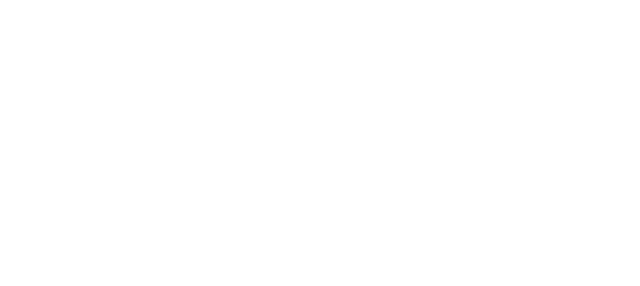
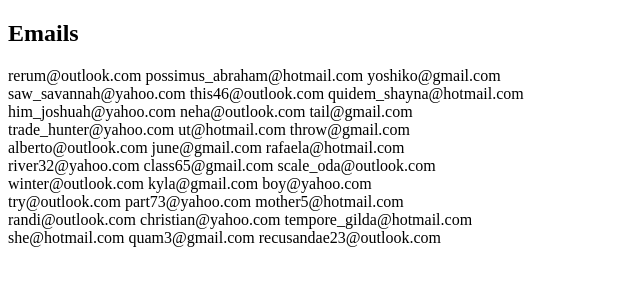
Before and after one commit to lindseysatterfield/spam-array-practice, a plain HTML site: page index.html in a window 1280 px wide. Shown: the whole page, without its empty margins (0-640 px from the left). Drawn offline with Linux system fonts and the light colour scheme.

Commit message:
used a loop to get customer emails

```diff
--- a/index.html
+++ b/index.html
@@ -7,6 +7,7 @@
     <title>Array Practice</title>
   </head>
   <body>
+    <div id="customer-emails"></div>
     <script src="main.js"></script>
   </body>
 </html>
--- a/main.js
+++ b/main.js
@@ -0,0 +1,209 @@
+let customers = [
+  {
+    location: {
+      street: 'Old York Road',
+      state: 'Delaware',
+      country: 'Qatar',
+      city: 'Irma',
+    },
+    last_name: 'Herzog',
+    job: {
+      position: 'Senior Intranet Assistant',
+      phone_number: '1-035-577-1574',
+      department: 'sales',
+      company: 'Ganjazamlux',
+    },
+    first_name: 'Johnson',
+    contacts: {
+      mobile: '102.596.5226',
+      email: ['rerum@outlook.com', 'possimus_abraham@hotmail.com', 'yoshiko@gmail.com'],
+    },
+  },
+  {
+    location: {
+      street: 'Maple Street',
+      state: 'Wyoming',
+      country: 'Uzbekistan',
+      city: 'Ortonville',
+    },
+    last_name: 'Stehr',
+    job: {
+      position: 'Dynamic Quality Administrator',
+      phone_number: '555.173.9685',
+      department: 'customer service support',
+      company: 'Hating',
+    },
+    first_name: 'Rogelio',
+    contacts: {
+      mobile: '1-746-406-3132',
+      email: ['saw_savannah@yahoo.com', 'this46@outlook.com', 'quidem_shayna@hotmail.com'],
+    },
+  },
+  {
+    location: {
+      street: 'Cleveland Avenue',
+      state: 'South Carolina',
+      country: 'Lebanon',
+      city: 'New Salem',
+    },
+    last_name: 'McDermott',
+    job: {
+      position: 'Human Research Architect',
+      phone_number: '1-120-949-9685',
+      department: 'accounting',
+      company: 'Keyzazim',
+    },
+    first_name: 'Herbert',
+    contacts: {
+      mobile: '705.404.8808',
+      email: ['him_joshuah@yahoo.com', 'neha@outlook.com', 'tail@gmail.com'],
+    },
+  },
+  {
+    location: {
+      street: 'Route 30',
+      state: 'Pennsylvania',
+      country: 'Nauru',
+      city: 'Brocton',
+    },
+    last_name: 'Buckridge',
+    job: {
+      position: 'National Usability Technician',
+      phone_number: '215.951.1943',
+      department: 'research and development',
+      company: 'Dongsolofind',
+    },
+    first_name: 'Keagan',
+    contacts: {
+      mobile: '665.835.9595',
+      email: ['trade_hunter@yahoo.com', 'ut@hotmail.com', 'throw@gmail.com'],
+    },
+  },
+  {
+    location: {
+      street: 'Arch Street',
+      state: 'Illinois',
+      country: 'Guam',
+      city: 'Stroud',
+    },
+    last_name: 'Barton',
+    job: {
+      position: 'Dynamic Directives Analyst',
+      phone_number: '1-069-596-0831 x15766',
+      department: 'operations',
+      company: 'Zoomruntam',
+    },
+    first_name: 'Kenton',
+    contacts: {
+      mobile: '(972) 219-3017',
+      email: ['alberto@outlook.com', 'june@gmail.com', 'rafaela@hotmail.com'],
+    },
+  },
+  {
+    location: {
+      street: 'Race Street',
+      state: 'Nebraska',
+      country: 'Republic of Saudi Arabia',
+      city: 'Guelph',
+    },
+    last_name: 'Mitchell',
+    job: {
+      position: 'Principal Implementation Specialist',
+      phone_number: '713-818-2034 x23626',
+      department: 'IT support',
+      company: 'Hot-tom',
+    },
+    first_name: 'Hattie',
+    contacts: {
+      mobile: '(144) 533-6049',
+      email: ['river32@yahoo.com', 'class65@gmail.com', 'scale_oda@outlook.com'],
+    },
+  },
+  {
+    location: {
+      street: 'Prospect Avenue',
+      state: 'Massachusetts',
+      country: 'Fiji',
+      city: 'Hachita',
+    },
+    last_name: 'Rohan',
+    job: {
+      position: 'Customer Identity Producer',
+      phone_number: '110-592-6773 x3160',
+      department: 'production',
+      company: 'Zapware',
+    },
+    first_name: 'Clotilde',
+    contacts: {
+      mobile: '005.981.1039',
+      email: ['winter@outlook.com', 'kyla@gmail.com', 'boy@yahoo.com'],
+    },
+  },
+  {
+    location: {
+      street: 'Lexington Court',
+      state: 'Georgia',
+      country: 'Tokelau',
+      city: 'Blackwater',
+    },
+    last_name: 'Kuphal',
+    job: {
+      position: 'Direct Division Executive',
+      phone_number: '(763) 900-2576 x943',
+      department: 'operations',
+      company: 'Inchdonin',
+    },
+    first_name: 'Marcelle',
+    contacts: {
+      mobile: '1-511-518-7079',
+      email: ['try@outlook.com', 'part73@yahoo.com', 'mother5@hotmail.com'],
+    },
+  },
+  {
+    location: {
+      street: 'Cobblestone Court',
+      state: 'Minnesota',
+      country: 'Saint Helena, Ascension and Tristan da Cunha',
+      city: 'North Stonington',
+    },
+    last_name: 'Thompson',
+    job: {
+      position: 'Product Response Facilitator',
+      phone_number: '(948) 430-6348 x4290',
+      department: 'communication',
+      company: 'Goldcare',
+    },
+    first_name: 'Briana',
+    contacts: {
+      mobile: '714-922-9557',
+      email: ['randi@outlook.com', 'christian@yahoo.com', 'tempore_gilda@hotmail.com'],
+    },
+  },
+  {
+    location: {
+      street: 'Mill Street',
+      state: 'Kentucky',
+      country: 'Ireland',
+      city: 'Crystal',
+    },
+    last_name: 'Weimann',
+    job: {
+      position: 'Future Web Representative',
+      phone_number: '693-204-7849 x4251',
+      department: 'legal',
+      company: 'K-touch',
+    },
+    first_name: 'Brittany',
+    contacts: {
+      mobile: '1-327-084-4643',
+      email: ['she@hotmail.com', 'quam3@gmail.com', 'recusandae23@outlook.com'],
+    },
+  },
+];
+
+const outEl = document.querySelector('#customer-emails');
+outEl.innerHTML = `<h2>Emails</h2>`;
+customers.forEach((customer) => {
+  const email = customer.contacts.email;
+  outEl.innerHTML += `<section>${email.join(' ')}</section>`;
+});
```
